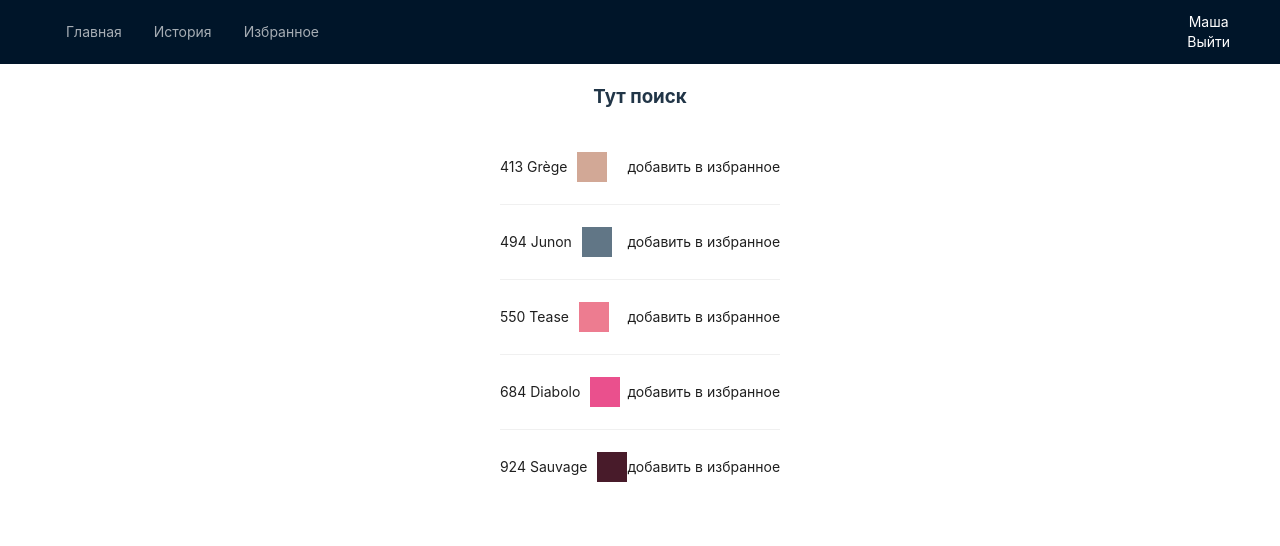
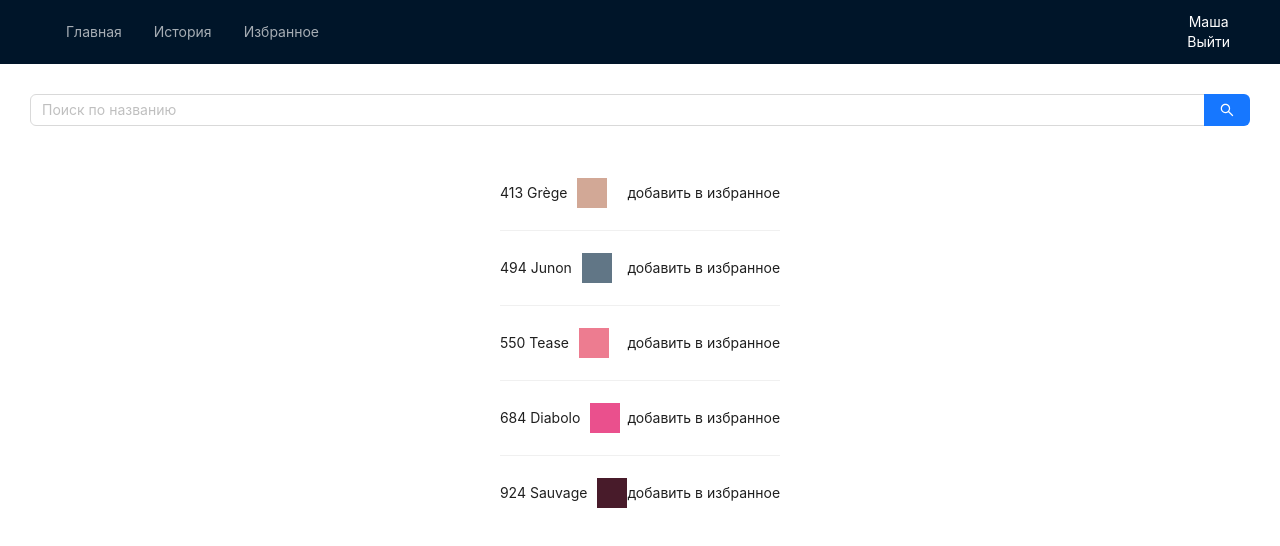
Before and after one commit to mayarosl/MyNails, a React (Vite) app: page / in a window 1280 px wide. Shown: the top 546 px of the page. Built offline with nearby package versions, Linux system fonts and the light colour scheme.

Commit message:
add search

```diff
--- a/src/components/ColorCard.tsx
+++ b/src/components/ColorCard.tsx
@@ -41,7 +41,9 @@ const ColorCard: FC = () => {
 
                     <p
                         style={{ cursor: 'pointer' }}
-                        onClick={() => console.log('to favs')}
+                        onClick={() => {
+                            console.log('to favs');
+                        }}
                     >
                         добавить в избранное
                     </p>
--- /dev/null
+++ b/src/components/SearchColor.tsx
@@ -0,0 +1,18 @@
+import { Input } from 'antd';
+import type { SearchProps } from 'antd/es/input';
+import type { FC } from 'react';
+
+const SearchColor: FC = () => {
+    const onSearch: SearchProps['onSearch'] = (value, _e, info) =>
+        console.log(info?.source, value);
+
+    return (
+        <Input.Search
+            placeholder='Поиск по названию'
+            onSearch={onSearch}
+            enterButton
+        />
+    );
+};
+
+export default SearchColor;
--- a/src/pages/Main.tsx
+++ b/src/pages/Main.tsx
@@ -1,10 +1,13 @@
 import { type FC } from 'react';
 import ColorCard from '../components/ColorCard';
+import SearchColor from '../components/SearchColor';
 
 const Main: FC = () => {
     return (
         <div>
-            <h3>Тут поиск</h3>
+            <div style={{ padding: 30 }}>
+                <SearchColor />
+            </div>
             <ColorCard />
         </div>
     );
```
